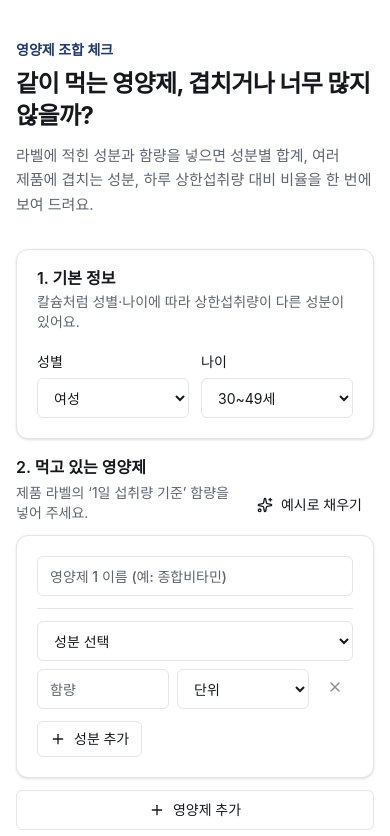
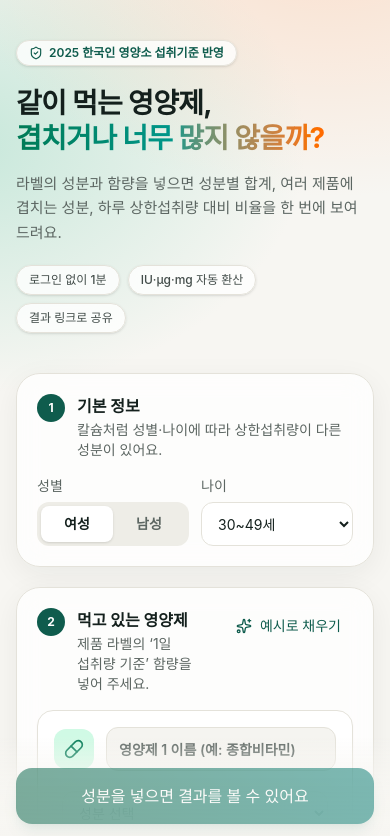
Before and after one commit to jini-d/supplement-check, a Next.js app: page / in a window 390 px wide. Shown: the top 836 px of the page. Built offline with nearby package versions, Linux system fonts and the light colour scheme; a web font is replaced by a local one.

Commit message:
Modern redesign: glass cards, gradient hero, gauge rings

```diff
--- a/src/app/globals.css
+++ b/src/app/globals.css
@@ -2,21 +2,21 @@
 
 /* shadcn/ui 기본 토큰과 같은 이름을 써서, 나중에 shadcn 컴포넌트를 추가해도 그대로 맞도록 함 */
 :root {
-  --background: #ffffff;
-  --foreground: #16181d;
+  --background: #f7f6f2;
+  --foreground: #14201d;
   --card: #ffffff;
-  --card-foreground: #16181d;
-  --primary: #1f3a68;
+  --card-foreground: #14201d;
+  --primary: #0f5c4d;
   --primary-foreground: #ffffff;
-  --secondary: #eef1f6;
-  --secondary-foreground: #1f2937;
-  --muted: #f3f4f6;
-  --muted-foreground: #5e6572;
-  --accent: #eef1f6;
-  --accent-foreground: #16181d;
-  --border: #e2e5ea;
-  --input: #d5d9e0;
-  --ring: #1f3a68;
+  --secondary: #e7f0ec;
+  --secondary-foreground: #14201d;
+  --muted: #eeede7;
+  --muted-foreground: #5c6662;
+  --accent: #e7f0ec;
+  --accent-foreground: #14201d;
+  --border: #e4e2da;
+  --input: #d9d6cc;
+  --ring: #0f5c4d;
 }
 
 @theme inline {
@@ -48,3 +48,15 @@ body {
   font-family: var(--font-sans);
   word-break: keep-all;
 }
+
+.bg-blob {
+  background:
+    radial-gradient(40rem 28rem at 85% -5%, rgba(255, 196, 160, 0.45), transparent 60%),
+    radial-gradient(36rem 26rem at -10% 10%, rgba(140, 214, 190, 0.45), transparent 60%),
+    radial-gradient(30rem 30rem at 50% 110%, rgba(196, 220, 255, 0.35), transparent 60%);
+}
+.glass {
+  background: rgba(255, 255, 255, 0.78);
+  backdrop-filter: blur(14px);
+  -webkit-backdrop-filter: blur(14px);
+}
--- a/src/components/checker.tsx
+++ b/src/components/checker.tsx
@@ -2,11 +2,23 @@
 
 import { useEffect, useMemo, useRef, useState } from "react";
 import { track } from "@vercel/analytics";
-import { AlertTriangle, CheckCircle2, Copy, Info, Layers, Plus, Sparkles, Trash2, TrendingUp, X } from "lucide-react";
+import {
+  AlertTriangle,
+  ArrowRight,
+  CheckCircle2,
+  Copy,
+  Info,
+  Layers,
+  Pill,
+  Plus,
+  ShieldCheck,
+  Sparkles,
+  Trash2,
+  TrendingUp,
+  X,
+} from "lucide-react";
 import { Button } from "@/components/ui/button";
-import { Card, CardContent, CardDescription, CardHeader, CardTitle } from "@/components/ui/card";
 import { Input, NativeSelect } from "@/components/ui/input";
-import { Badge } from "@/components/ui/badge";
 import { NUTRIENTS, NUTRIENT_MAP, SOURCE_LABEL, type AgeGroup, type Sex } from "@/data/nutrients";
 import { calculate, NEAR_RATIO, type Ingredient, type Profile, type ResultRow, type Supplement } from "@/lib/calc";
 import { decodeState, encodeState } from "@/lib/share";
@@ -15,6 +27,9 @@ import { cn } from "@/lib/utils";
 const uid = () => Math.random().toString(36).slice(2, 9);
 const emptyIngredient = (): Ingredient => ({ nutrientId: "", amount: 0, unit: "" });
 const emptySupplement = (): Supplement => ({ id: uid(), name: "", ingredients: [emptyIngredient()] });
+
+// 영양제 카드마다 다른 색 캡슐 아이콘
+const CAPSULE = ["bg-emerald-100 text-emerald-700", "bg-orange-100 text-orange-700", "bg-sky-100 text-sky-700", "bg-violet-100 text-violet-700", "bg-rose-100 text-rose-700"];
 
 const EXAMPLE: Supplement[] = [
   {
@@ -90,49 +105,69 @@ export function Checker() {
   };
 
   return (
-    <div className="mx-auto w-full max-w-3xl px-4 pb-24 pt-10 sm:pt-14">
-      <header className="mb-8">
-        <p className="text-sm font-semibold text-primary">영양제 조합 체크</p>
-        <h1 className="mt-2 text-2xl font-bold tracking-tight sm:text-3xl">같이 먹는 영양제, 겹치거나 너무 많지 않을까?</h1>
-        <p className="mt-3 text-[15px] leading-relaxed text-muted-foreground">
-          라벨에 적힌 성분과 함량을 넣으면 성분별 합계, 여러 제품에 겹치는 성분, 하루 상한섭취량 대비 비율을 한 번에 보여 드려요.
+    <div className="bg-blob min-h-dvh">
+      <div className="mx-auto w-full max-w-3xl px-4 pb-32 pt-10 sm:pt-16">
+        {/* 히어로 */}
+        <header className="mb-10">
+          <span className="glass inline-flex items-center gap-1.5 rounded-full border border-white/70 px-3 py-1 text-xs font-semibold text-primary shadow-sm">
+            <ShieldCheck className="size-3.5" aria-hidden /> 2025 한국인 영양소 섭취기준 반영
+          </span>
+          <h1 className="mt-5 text-[28px] font-bold leading-[1.25] tracking-tight sm:text-[40px]">
+            같이 먹는 영양제,
+            <br />
+            <span className="bg-gradient-to-r from-emerald-700 via-teal-600 to-orange-500 bg-clip-text text-transparent">
+              겹치거나 너무 많지 않을까?
+            </span>
+          </h1>
+          <p className="mt-4 max-w-xl text-[15px] leading-relaxed text-muted-foreground sm:text-base">
+            라벨의 성분과 함량을 넣으면 성분별 합계, 여러 제품에 겹치는 성분, 하루 상한섭취량 대비 비율을 한 번에 보여 드려요.
           </p>
+          <ul className="mt-5 flex flex-wrap gap-2 text-xs font-medium text-foreground/80">
+            {["로그인 없이 1분", "IU·µg·mg 자동 환산", "결과 링크로 공유"].map((t) => (
+              <li key={t} className="glass rounded-full border border-white/70 px-3 py-1.5 shadow-sm">
+                {t}
+              </li>
+            ))}
+          </ul>
         </header>
 
         {/* 1. 기본 정보 */}
-      <Card className="mb-4">
-        <CardHeader>
-          <CardTitle>1. 기본 정보</CardTitle>
-          <CardDescription>칼슘처럼 성별·나이에 따라 상한섭취량이 다른 성분이 있어요.</CardDescription>
-        </CardHeader>
-        <CardContent className="grid grid-cols-2 gap-3">
+        <Section step={1} title="기본 정보" desc="칼슘처럼 성별·나이에 따라 상한섭취량이 다른 성분이 있어요.">
+          <div className="grid grid-cols-2 gap-3">
+            <Segmented
+              label="성별"
+              value={profile.sex}
+              options={[
+                { value: "female", label: "여성" },
+                { value: "male", label: "남성" },
+              ]}
+              onChange={(v) => setProfile({ ...profile, sex: v as Sex })}
+            />
             <label className="text-sm">
-            <span className="mb-1.5 block font-medium">성별</span>
-            <NativeSelect value={profile.sex} onChange={(e) => setProfile({ ...profile, sex: e.target.value as Sex })}>
-              <option value="female">여성</option>
-              <option value="male">남성</option>
-            </NativeSelect>
-          </label>
-          <label className="text-sm">
-            <span className="mb-1.5 block font-medium">나이</span>
-            <NativeSelect value={profile.age} onChange={(e) => setProfile({ ...profile, age: e.target.value as AgeGroup })}>
+              <span className="mb-1.5 block font-medium text-muted-foreground">나이</span>
+              <NativeSelect
+                className="h-11 rounded-xl bg-white"
+                value={profile.age}
+                onChange={(e) => setProfile({ ...profile, age: e.target.value as AgeGroup })}
+              >
                 <option value="19-29">19~29세</option>
                 <option value="30-49">30~49세</option>
                 <option value="50-64">50~64세</option>
               </NativeSelect>
             </label>
-        </CardContent>
-      </Card>
+          </div>
+        </Section>
 
         {/* 2. 영양제 입력 */}
-      <div className="mb-3 flex items-end justify-between gap-3">
-        <div>
-          <h2 className="text-base font-semibold">2. 먹고 있는 영양제</h2>
-          <p className="mt-1 text-sm text-muted-foreground">제품 라벨의 &lsquo;1일 섭취량 기준&rsquo; 함량을 넣어 주세요.</p>
-        </div>
+        <Section
+          step={2}
+          title="먹고 있는 영양제"
+          desc="제품 라벨의 ‘1일 섭취량 기준’ 함량을 넣어 주세요."
+          action={
             <Button
               variant="ghost"
               size="sm"
+              className="rounded-full text-primary"
               onClick={() => {
                 setSupplements(EXAMPLE.map((s) => ({ ...s, id: uid() })));
                 track("example_loaded");
@@ -140,24 +175,27 @@ export function Checker() {
             >
               <Sparkles /> 예시로 채우기
             </Button>
-      </div>
-
+          }
+        >
           <div className="space-y-3">
             {supplements.map((s, sIdx) => (
-          <Card key={s.id}>
-            <CardContent className="space-y-3 pt-5">
-              <div className="flex items-center gap-2">
+              <div key={s.id} className="rounded-2xl border bg-white p-4 shadow-[0_1px_2px_rgba(20,32,29,0.04)] sm:p-5">
+                <div className="flex items-center gap-3">
+                  <span className={cn("flex size-10 shrink-0 items-center justify-center rounded-xl", CAPSULE[sIdx % CAPSULE.length])}>
+                    <Pill className="size-5" aria-hidden />
+                  </span>
                   <Input
                     aria-label={`영양제 ${sIdx + 1} 이름`}
                     placeholder={`영양제 ${sIdx + 1} 이름 (예: 종합비타민)`}
                     value={s.name}
                     onChange={(e) => updateSupplement(s.id, { name: e.target.value })}
-                  className="font-medium"
+                    className="h-11 rounded-xl border-transparent bg-muted/60 font-semibold focus-visible:bg-white"
                   />
                   {supplements.length > 1 && (
                     <Button
                       variant="ghost"
                       size="icon"
+                      className="shrink-0 rounded-full text-muted-foreground"
                       aria-label={`영양제 ${sIdx + 1} 삭제`}
                       onClick={() => setSupplements((list) => list.filter((x) => x.id !== s.id))}
                     >
@@ -166,12 +204,16 @@ export function Checker() {
                   )}
                 </div>
 
+                <div className="mt-3 space-y-2">
                   {s.ingredients.map((ing, iIdx) => {
                     const n = NUTRIENT_MAP[ing.nutrientId];
                     return (
-                  <div key={iIdx} className="grid grid-cols-[1fr_1fr_36px] gap-2 border-t pt-3 first-of-type:border-t-0 sm:grid-cols-[1fr_120px_110px_36px] sm:border-t-0 sm:pt-0">
+                      <div
+                        key={iIdx}
+                        className="grid grid-cols-[1fr_1fr_36px] gap-2 rounded-xl bg-muted/40 p-2 sm:grid-cols-[1fr_120px_110px_36px] sm:bg-transparent sm:p-0"
+                      >
                         <NativeSelect
-                      className="col-span-3 sm:col-span-1"
+                          className="col-span-3 h-11 rounded-xl bg-white sm:col-span-1"
                           aria-label="성분"
                           value={ing.nutrientId}
                           onChange={(e) => {
@@ -187,6 +229,7 @@ export function Checker() {
                           ))}
                         </NativeSelect>
                         <Input
+                          className="h-11 rounded-xl bg-white"
                           aria-label="함량"
                           type="number"
                           inputMode="decimal"
@@ -196,6 +239,7 @@ export function Checker() {
                           onChange={(e) => updateIngredient(s.id, iIdx, { amount: Number(e.target.value) })}
                         />
                         <NativeSelect
+                          className="h-11 rounded-xl bg-white"
                           aria-label="단위"
                           value={ing.unit}
                           disabled={!n}
@@ -206,55 +250,53 @@ export function Checker() {
                         <Button
                           variant="ghost"
                           size="icon"
+                          className="h-11 rounded-full text-muted-foreground"
                           aria-label="성분 삭제"
                           disabled={s.ingredients.length === 1}
-                      onClick={() =>
-                        updateSupplement(s.id, { ingredients: s.ingredients.filter((_, i) => i !== iIdx) })
-                      }
+                          onClick={() => updateSupplement(s.id, { ingredients: s.ingredients.filter((_, i) => i !== iIdx) })}
                         >
                           <X />
                         </Button>
                       </div>
                     );
                   })}
+                </div>
 
-              <Button
-                variant="outline"
-                size="sm"
+                <button
+                  type="button"
+                  className="mt-3 inline-flex items-center gap-1.5 rounded-full px-1 text-sm font-semibold text-primary hover:underline"
                   onClick={() => updateSupplement(s.id, { ingredients: [...s.ingredients, emptyIngredient()] })}
                 >
-                <Plus /> 성분 추가
-              </Button>
-            </CardContent>
-          </Card>
+                  <Plus className="size-4" aria-hidden /> 성분 추가
+                </button>
+              </div>
             ))}
-      </div>
 
-      <div className="mt-3 flex flex-col gap-2 sm:flex-row">
-        <Button
-          variant="outline"
-          className="sm:flex-1"
+            <button
+              type="button"
+              className="flex w-full items-center justify-center gap-2 rounded-2xl border-2 border-dashed border-primary/25 py-4 text-sm font-semibold text-primary transition-colors hover:border-primary/50 hover:bg-white/60"
               onClick={() => {
                 setSupplements((list) => [...list, emptySupplement()]);
                 track("supplement_added", { count: supplements.length + 1 });
               }}
             >
-          <Plus /> 영양제 추가
-        </Button>
-        <Button size="lg" className="sm:flex-1" disabled={filledCount === 0} onClick={showResult}>
-          결과 보기
-        </Button>
+              <Plus className="size-4" aria-hidden /> 영양제 추가
+            </button>
           </div>
+        </Section>
 
-      {/* 3. 결과 */}
+        {/* 결과 */}
         {shown && (
-        <section ref={resultRef} className="mt-12 scroll-mt-6" aria-labelledby="result-title">
-          <div className="mb-4 flex items-end justify-between gap-3">
-            <h2 id="result-title" className="text-xl font-bold">
-              결과
+          <section ref={resultRef} className="mt-14 scroll-mt-6" aria-labelledby="result-title">
+            <div className="mb-5 flex items-end justify-between gap-3">
+              <div>
+                <span className="text-xs font-semibold tracking-wider text-primary">RESULT</span>
+                <h2 id="result-title" className="mt-1 text-2xl font-bold tracking-tight">
+                  내 영양제 조합 결과
                 </h2>
-            <Button variant="outline" size="sm" onClick={share}>
-              <Copy /> {copied ? "링크를 복사했어요" : "결과 링크 복사"}
+              </div>
+              <Button variant="outline" size="sm" className="rounded-full bg-white" onClick={share}>
+                <Copy /> {copied ? "복사했어요" : "결과 링크 복사"}
               </Button>
             </div>
             <Summary rows={results} />
@@ -265,11 +307,95 @@ export function Checker() {
                 results.map((r) => <ResultItem key={r.nutrientId} row={r} />)
               )}
             </div>
-          <Notice />
           </section>
         )}
 
-      {!shown && <Notice />}
+        <Notice />
+      </div>
+
+      {/* 하단 고정 버튼 */}
+      <div className="fixed inset-x-0 bottom-0 z-10 bg-gradient-to-t from-background via-background/90 to-transparent px-4 pb-5 pt-8">
+        <div className="mx-auto max-w-3xl">
+          <Button
+            size="lg"
+            className="h-14 w-full rounded-2xl bg-gradient-to-r from-emerald-800 to-teal-700 text-base shadow-lg shadow-emerald-900/15"
+            disabled={filledCount === 0}
+            onClick={showResult}
+          >
+            {filledCount === 0 ? "성분을 넣으면 결과를 볼 수 있어요" : `영양제 ${filledCount}개 결과 보기`}
+            {filledCount > 0 && <ArrowRight className="size-5" aria-hidden />}
+          </Button>
+        </div>
+      </div>
+    </div>
+  );
+}
+
+function Section({
+  step,
+  title,
+  desc,
+  action,
+  children,
+}: {
+  step: number;
+  title: string;
+  desc: string;
+  action?: React.ReactNode;
+  children: React.ReactNode;
+}) {
+  return (
+    <section className="glass mb-5 rounded-3xl border border-white/70 p-5 shadow-[0_8px_30px_rgba(20,32,29,0.06)] sm:p-6">
+      <div className="mb-4 flex items-start justify-between gap-3">
+        <div className="flex gap-3">
+          <span className="flex size-7 shrink-0 items-center justify-center rounded-full bg-primary text-xs font-bold text-primary-foreground">
+            {step}
+          </span>
+          <div>
+            <h2 className="text-base font-bold sm:text-lg">{title}</h2>
+            <p className="mt-0.5 text-sm text-muted-foreground">{desc}</p>
+          </div>
+        </div>
+        {action}
+      </div>
+      {children}
+    </section>
+  );
+}
+
+function Segmented({
+  label,
+  value,
+  options,
+  onChange,
+}: {
+  label: string;
+  value: string;
+  options: { value: string; label: string }[];
+  onChange: (v: string) => void;
+}) {
+  return (
+    <div className="text-sm">
+      <span className="mb-1.5 block font-medium text-muted-foreground" id={`seg-${label}`}>
+        {label}
+      </span>
+      <div role="radiogroup" aria-labelledby={`seg-${label}`} className="grid h-11 grid-cols-2 rounded-xl bg-muted p-1">
+        {options.map((o) => (
+          <button
+            key={o.value}
+            type="button"
+            role="radio"
+            aria-checked={value === o.value}
+            onClick={() => onChange(o.value)}
+            className={cn(
+              "rounded-lg text-sm font-semibold transition-all",
+              value === o.value ? "bg-white text-foreground shadow-sm" : "text-muted-foreground hover:text-foreground",
+            )}
+          >
+            {o.label}
+          </button>
+        ))}
+      </div>
     </div>
   );
 }
@@ -279,18 +405,22 @@ function Summary({ rows }: { rows: ResultRow[] }) {
   const near = rows.filter((r) => r.status === "near").length;
   const overlap = rows.filter((r) => r.sources.length > 1).length;
   const items = [
-    { label: "상한 넘음", value: over, icon: AlertTriangle, tone: "text-red-700" },
-    { label: "상한에 가까움", value: near, icon: TrendingUp, tone: "text-amber-700" },
-    { label: "겹치는 성분", value: overlap, icon: Layers, tone: "text-indigo-700" },
+    { label: "상한 넘음", value: over, icon: AlertTriangle, tone: "from-red-50 to-white text-red-700", dot: "bg-red-100" },
+    { label: "상한 근접", value: near, icon: TrendingUp, tone: "from-amber-50 to-white text-amber-700", dot: "bg-amber-100" },
+    { label: "겹치는 성분", value: overlap, icon: Layers, tone: "from-indigo-50 to-white text-indigo-700", dot: "bg-indigo-100" },
   ];
   return (
-    <div className="grid grid-cols-3 gap-2">
-      {items.map(({ label, value, icon: Icon, tone }) => (
-        <div key={label} className="rounded-xl border bg-card p-3 sm:p-4">
-          <div className={cn("flex items-center gap-1.5 text-xs font-semibold sm:text-sm", tone)}>
-            <Icon className="size-4" aria-hidden /> {label}
-          </div>
-          <p className="mt-1 text-2xl font-bold">{value}개</p>
+    <div className="grid grid-cols-3 gap-2 sm:gap-3">
+      {items.map(({ label, value, icon: Icon, tone, dot }) => (
+        <div key={label} className={cn("rounded-2xl border border-white bg-gradient-to-b p-3 shadow-sm sm:p-4", tone)}>
+          <span className={cn("flex size-8 items-center justify-center rounded-full", dot)}>
+            <Icon className="size-4" aria-hidden />
+          </span>
+          <p className="mt-2 text-xs font-semibold sm:text-sm">{label}</p>
+          <p className="text-2xl font-bold text-foreground sm:text-3xl">
+            {value}
+            <span className="ml-0.5 text-sm font-semibold text-muted-foreground">개</span>
+          </p>
         </div>
       ))}
     </div>
@@ -298,70 +428,89 @@ function Summary({ rows }: { rows: ResultRow[] }) {
 }
 
 const STATUS = {
-  over: { text: "상한섭취량을 넘어요", variant: "over", icon: AlertTriangle, bar: "bg-red-600" },
-  near: { text: "상한섭취량에 가까워요", variant: "near", icon: TrendingUp, bar: "bg-amber-500" },
-  ok: { text: "상한섭취량 안쪽이에요", variant: "ok", icon: CheckCircle2, bar: "bg-emerald-600" },
-  none: { text: "상한섭취량이 정해지지 않은 성분", variant: "info", icon: Info, bar: "bg-slate-400" },
+  over: { text: "상한섭취량을 넘어요", chip: "bg-red-100 text-red-800", ring: "#dc2626", icon: AlertTriangle },
+  near: { text: "상한섭취량에 가까워요", chip: "bg-amber-100 text-amber-900", ring: "#d97706", icon: TrendingUp },
+  ok: { text: "상한섭취량 안쪽이에요", chip: "bg-emerald-100 text-emerald-800", ring: "#059669", icon: CheckCircle2 },
+  none: { text: "상한섭취량 기준이 없는 성분", chip: "bg-slate-100 text-slate-700", ring: "#94a3b8", icon: Info },
 } as const;
+
+function Gauge({ pct, color }: { pct?: number; color: string }) {
+  const r = 26;
+  const c = 2 * Math.PI * r;
+  const shown = pct === undefined ? 0 : Math.min(pct, 100);
+  return (
+    <div className="relative size-16 shrink-0" aria-hidden>
+      <svg viewBox="0 0 64 64" className="size-16 -rotate-90">
+        <circle cx="32" cy="32" r={r} fill="none" stroke="#ecebe5" strokeWidth="7" />
+        {pct !== undefined && (
+          <circle
+            cx="32"
+            cy="32"
+            r={r}
+            fill="none"
+            stroke={color}
+            strokeWidth="7"
+            strokeLinecap="round"
+            strokeDasharray={`${(shown / 100) * c} ${c}`}
+          />
+        )}
+      </svg>
+      <span className="absolute inset-0 flex items-center justify-center text-[13px] font-bold">
+        {pct === undefined ? "–" : `${pct}%`}
+      </span>
+    </div>
+  );
+}
 
 function ResultItem({ row }: { row: ResultRow }) {
   const st = STATUS[row.status];
   const Icon = st.icon;
   const pct = row.ratio !== undefined ? Math.round(row.ratio * 100) : undefined;
   return (
-    <Card>
-      <CardContent className="pt-5">
-        <div className="flex flex-wrap items-center gap-2">
-          <h3 className="mr-1 text-base font-semibold">{row.name}</h3>
-          <Badge variant={st.variant}>
-            <Icon aria-hidden /> {st.text}
-          </Badge>
+    <article className="flex gap-4 rounded-2xl border bg-white p-4 shadow-[0_1px_2px_rgba(20,32,29,0.04)] sm:p-5">
+      <Gauge pct={pct} color={st.ring} />
+      <div className="min-w-0 flex-1">
+        <div className="flex flex-wrap items-center gap-1.5">
+          <h3 className="mr-1 text-base font-bold">{row.name}</h3>
+          <span className={cn("inline-flex items-center gap-1 rounded-full px-2.5 py-0.5 text-xs font-semibold", st.chip)}>
+            <Icon className="size-3.5" aria-hidden /> {st.text}
+          </span>
           {row.sources.length > 1 && (
-            <Badge variant="overlap">
-              <Layers aria-hidden /> {row.sources.length}개 제품에 겹침
-            </Badge>
+            <span className="inline-flex items-center gap-1 rounded-full bg-indigo-100 px-2.5 py-0.5 text-xs font-semibold text-indigo-800">
+              <Layers className="size-3.5" aria-hidden /> {row.sources.length}개 제품에 겹침
+            </span>
           )}
         </div>
-
-        <p className="mt-2 text-sm">
+        <p className="mt-1.5 text-sm">
           합계 <b>{fmt(row.total)} {row.baseUnit}</b>
           {row.ul !== undefined && (
-            <>
+            <span className="text-muted-foreground">
               {" "}
-              / 상한 {fmt(row.ul)} {row.baseUnit} <span className="text-muted-foreground">({pct}%)</span>
-            </>
+              / 상한 {fmt(row.ul)} {row.baseUnit}
+            </span>
           )}
+          {pct !== undefined && <span className="sr-only"> (상한 대비 {pct}%)</span>}
         </p>
-
-        {pct !== undefined && (
-          <div
-            className="relative mt-2 h-2 overflow-hidden rounded-full bg-muted"
-            role="meter"
-            aria-label={`${row.name} 상한섭취량 대비`}
-            aria-valuemin={0}
-            aria-valuemax={150}
-            aria-valuenow={Math.min(pct, 150)}
-          >
-            <div className={cn("h-full rounded-full", st.bar)} style={{ width: `${Math.min(pct, 150) / 1.5}%` }} />
-            {/* 100% 위치 표시 */}
-            <div className="absolute inset-y-0 w-0.5 bg-foreground/60" style={{ left: `${100 / 1.5}%` }} aria-hidden />
+        <div className="mt-2 flex flex-wrap gap-1.5">
+          {row.sources.map((src) => (
+            <span key={src} className="rounded-md bg-muted px-2 py-0.5 text-xs text-muted-foreground">
+              {src}
+            </span>
+          ))}
         </div>
-        )}
-
-        <p className="mt-2 text-xs text-muted-foreground">
-          들어 있는 제품: {row.sources.join(", ")}
-          {row.ulNote ? ` · ${row.ulNote}` : ""}
-        </p>
-      </CardContent>
-    </Card>
+        {row.ulNote && <p className="mt-1.5 text-xs text-muted-foreground">{row.ulNote}</p>}
+      </div>
+    </article>
   );
 }
 
 function Notice() {
   return (
-    <aside className="mt-8 rounded-xl bg-muted p-4 text-xs leading-relaxed text-muted-foreground">
-      <p className="font-semibold text-foreground">꼭 읽어 주세요</p>
-      <ul className="mt-1.5 list-disc space-y-1 pl-4">
+    <aside className="mt-10 rounded-2xl border border-white/70 bg-white/60 p-5 text-xs leading-relaxed text-muted-foreground">
+      <p className="flex items-center gap-1.5 font-semibold text-foreground">
+        <Info className="size-4" aria-hidden /> 꼭 읽어 주세요
+      </p>
+      <ul className="mt-2 list-disc space-y-1 pl-4">
         <li>입력한 함량과 공개된 섭취기준을 더해 본 참고용 계산이며, 의학적 조언이 아니에요.</li>
         <li>임신·수유 중이거나 복용 중인 약이 있다면 의사·약사와 상담하세요. 65세 이상은 아직 지원하지 않아요.</li>
         <li>음식으로 먹는 양은 포함하지 않아요. &lsquo;상한에 가까움&rsquo;은 상한의 {Math.round(NEAR_RATIO * 100)}% 이상일 때 표시해요.</li>
```
Lines whose indentation alone changed are shown as unchanged.
